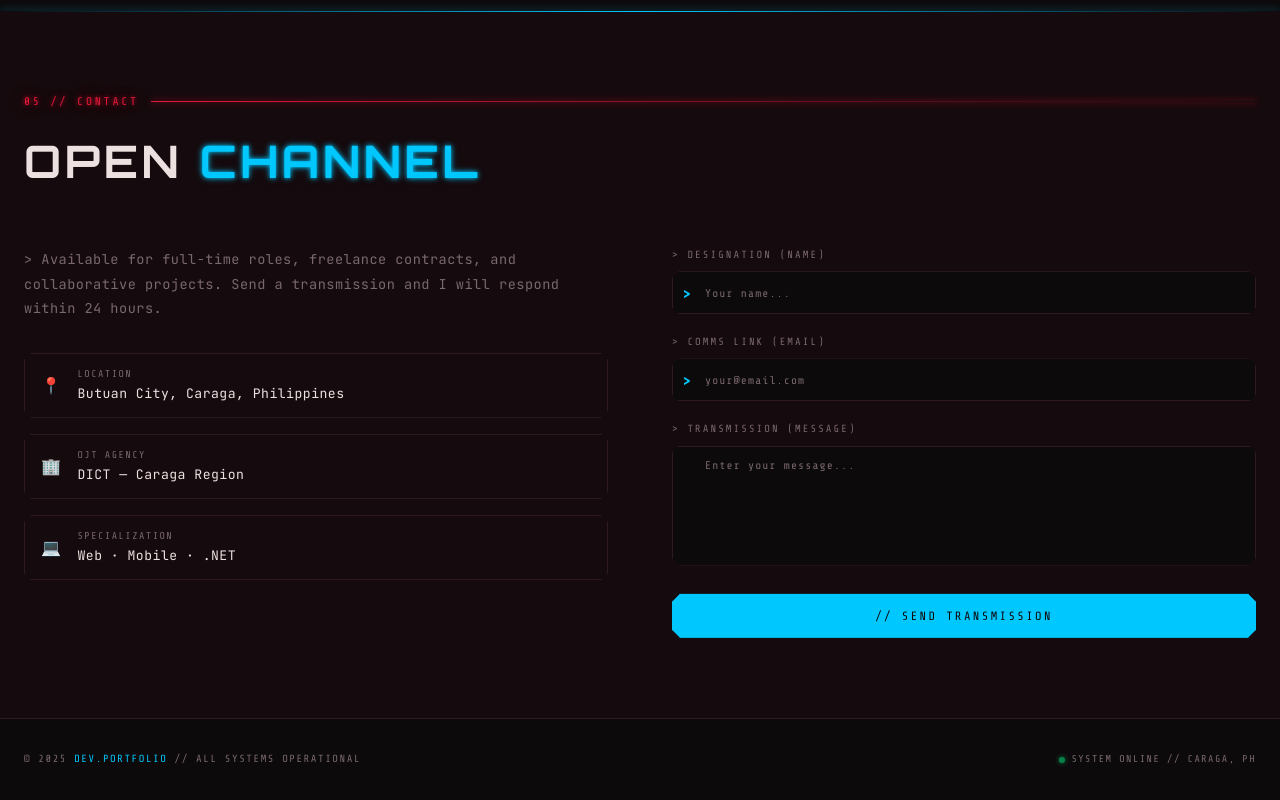
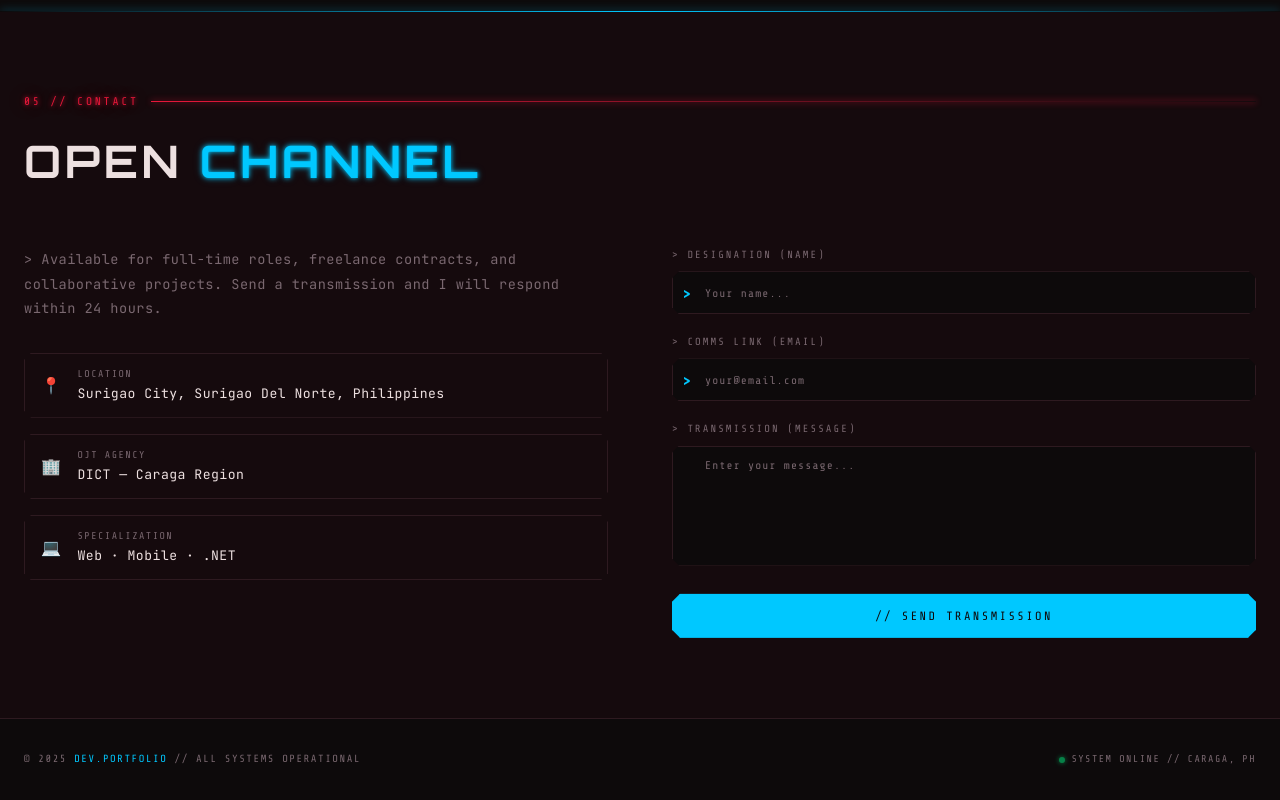
Before and after one commit to Johnlloyd17/jlcaban-portfolio, a plain HTML site: page index.html in a window 1280 px wide. Shown: the part 4004-4804 px from the top of the page. Drawn offline with nearby package versions, Linux system fonts and the light colour scheme.

Commit message:
Update index.html

```diff
--- a/index.html
+++ b/index.html
@@ -1337,7 +1337,7 @@
               <div class="contact-icon">📍</div>
               <div>
                 <div class="contact-label">Location</div>
-                <div class="contact-val">Butuan City, Caraga, Philippines</div>
+                <div class="contact-val">Surigao City, Surigao Del Norte, Philippines</div>
               </div>
             </div>
             <div class="contact-item">
```
